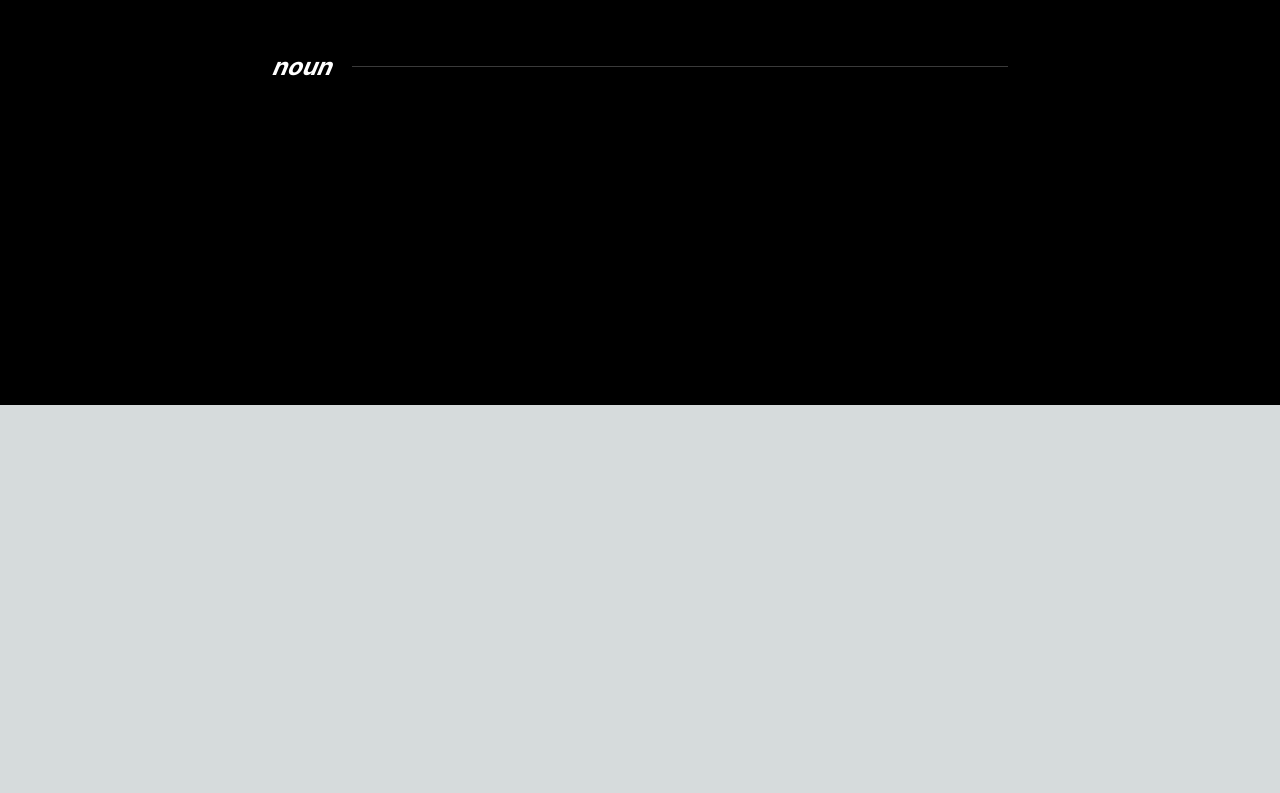
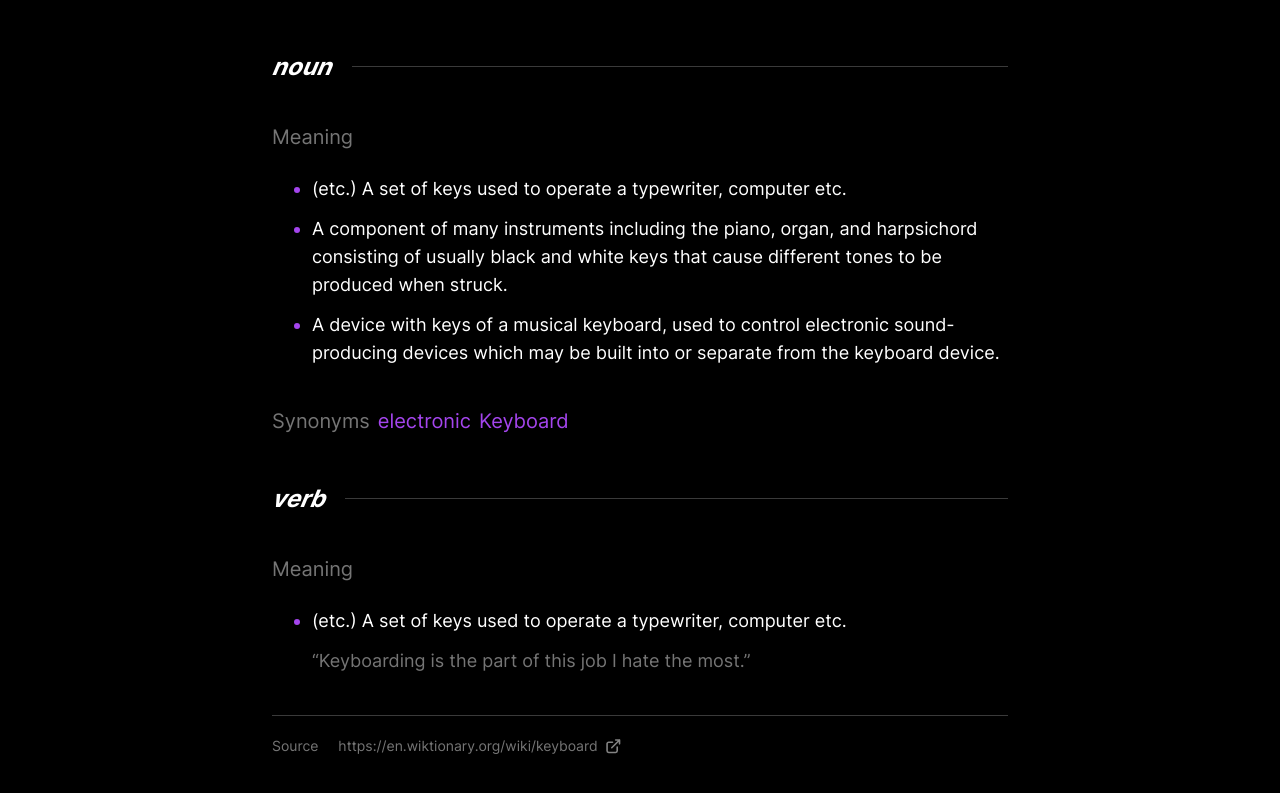
Before and after one commit to jillo-abdullahi/dictionary-web-app, a Next.js app: page / in a window 1280 px wide. Shown: the part 395-1188 px from the top of the page. Before the commit the page ends 800 px from the top, so only its background shows below. Built offline with nearby package versions, Linux system fonts and the light colour scheme.

Commit message:
add meaning and verbs section

```diff
--- a/src/components/inputField/index.tsx
+++ b/src/components/inputField/index.tsx
@@ -18,8 +18,6 @@ export const InputField: React.FC<InputFieldProps> = ({
   theme,
   font,
 }) => {
-
-    console.log({error})
   return (
     <form className="relative w-full" onSubmit={handleSubmit}>
       <input
@@ -49,9 +47,7 @@ export const InputField: React.FC<InputFieldProps> = ({
         </button>
       </div>
       {error && (
-        <span className="font-normal text-red text-sm mt-2">
-          Whoops, can’t be empty...
-        </span>
+        <span className="font-normal text-red text-sm mt-2">{error}</span>
       )}
     </form>
   );
--- a/src/pages/index.tsx
+++ b/src/pages/index.tsx
@@ -51,7 +51,7 @@ export default function Home() {
     e.preventDefault();
 
     if (searchTerm.trim() === "") {
-      setError("Please enter a word");
+      setError("Whoops, can’t be empty...");
     } else {
       setError("");
     }
@@ -66,7 +66,7 @@ export default function Home() {
         <link rel="icon" href="/assets/images/logo.svg" />
       </Head>
       <main
-        className={`w-full h-screen flex justify-center pt-58 ${backgroundColor} ${textColor} ${font} transition-all duration-500 ease-in-out`}
+        className={`w-full h-full min-h-screen flex justify-center pt-58 pb-10 ${backgroundColor} ${textColor} ${font} transition-all duration-500 ease-in-out`}
       >
         <div className="max-w-736 w-full">
           <Header
@@ -106,12 +106,99 @@ export default function Home() {
 
             <div className="mt-12 w-full">
               <div className="relative flex items-center">
-                <span className="mr-5 text-2xl italic font-bold ">noun</span>
+                <h2 className="mr-5 text-2xl italic font-bold ">noun</h2>
                 <hr
                   className={`  w-full ${
                     isDarkTheme ? "border-gray-400" : "border-gray-200"
                   }`}
                 />
+              </div>
+
+              <div className="mt-10">
+                {/* Meaning  */}
+                <h3 className="text-gray-300 text-xl pb-6">Meaning</h3>
+                <div className="pl-10">
+                  <ul className="list-disc  marker:text-purple space-y-3">
+                    <li className="text-lg">
+                      (etc.) A set of keys used to operate a typewriter,
+                      computer etc.
+                    </li>
+                    <li className="text-lg">
+                      A component of many instruments including the piano,
+                      organ, and harpsichord consisting of usually black and
+                      white keys that cause different tones to be produced when
+                      struck.
+                    </li>
+                    <li className="text-lg">
+                      A device with keys of a musical keyboard, used to control
+                      electronic sound-producing devices which may be built into
+                      or separate from the keyboard device.
+                    </li>
+                  </ul>
+                </div>
+                {/* Synonyms  */}
+                <div className="flex items-center justify-start mt-10">
+                  <h3 className="text-gray-300 text-xl">Synonyms</h3>
+                  <div className="ml-2 space-x-2">
+                    <span className="text-purple text-bold text-xl">
+                      electronic
+                    </span>
+                    <span className="text-purple text-bold text-xl">
+                      Keyboard
+                    </span>
+                  </div>
+                </div>
+              </div>
+
+              {/* Verbs  */}
+              <div className="mt-12 w-full">
+                <div className="relative flex items-center">
+                  <h2 className="mr-5 text-2xl italic font-bold ">verb</h2>
+                  <hr
+                    className={`  w-full ${
+                      isDarkTheme ? "border-gray-400" : "border-gray-200"
+                    }`}
+                  />
+                </div>
+              </div>
+
+              <div className="mt-10">
+                <h3 className="text-gray-300 text-xl pb-6">Meaning</h3>
+                <div className="pl-10">
+                  <ul className="list-disc  marker:text-purple space-y-3">
+                    <li className="text-lg">
+                      <p>
+                        (etc.) A set of keys used to operate a typewriter,
+                        computer etc.
+                      </p>
+
+                      <p className="mt-3 text-gray-300">
+                        “Keyboarding is the part of this job I hate the most.”
+                      </p>
+                    </li>
+                  </ul>
+                </div>
+              </div>
+
+              {/* source  */}
+              <div className="flex items-center justify-start space-x-5 w-full border-t border-gray-400 mt-10 pt-5">
+                <p className="text-gray-300 text-sm">Source</p>
+                <p className="text-gray-300">
+                  <a
+                    href="https://en.wiktionary.org/wiki/keyboard"
+                    target="_blank"
+                    className="text-sm flex space-x-2"
+                  >
+                    <span>https://en.wiktionary.org/wiki/keyboard</span>
+
+                    <Image
+                      src="/assets/images/icon-new-window.svg"
+                      alt="external"
+                      width={15}
+                      height={15}
+                    />
+                  </a>
+                </p>
               </div>
             </div>
           </div>
```
